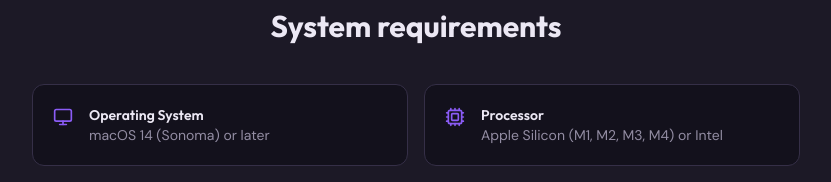
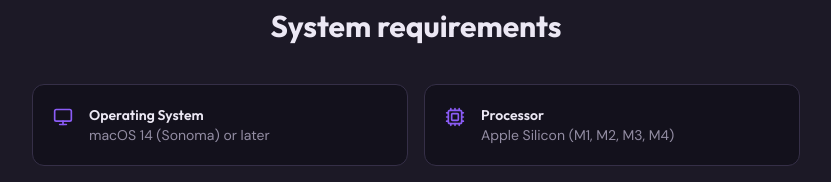
Before and after one commit to michellemayes/nootle, a Next.js app in the folder site/: page / in a window 1280 px wide. Shown: the part 6760-6942 px from the top of the page, without its empty margins (224-1055 px from the left). Built offline with nearby package versions, Linux system fonts and the light colour scheme.

Commit message:
ci: drop Intel Mac builds, ship Apple Silicon only (#108)

```diff
--- a/site/components/SystemRequirements.tsx
+++ b/site/components/SystemRequirements.tsx
@@ -10,7 +10,7 @@
   {
     icon: Cpu,
     label: "Processor",
-    value: "Apple Silicon (M1, M2, M3, M4) or Intel",
+    value: "Apple Silicon (M1, M2, M3, M4)",
   },
   {
     icon: HardDrive,
--- a/site/components/faq-data.ts
+++ b/site/components/faq-data.ts
@@ -17,7 +17,7 @@
   {
     question: "What macOS version does Nootle require?",
     answer:
-      "Nootle requires macOS 14 (Sonoma) or later. It runs natively on both Apple Silicon (M1, M2, M3, M4) and Intel Macs. The app requires Microphone and Screen Recording permissions to capture meeting audio.",
+      "Nootle requires macOS 14 (Sonoma) or later on Apple Silicon (M1, M2, M3, M4). Intel Macs are not supported. The app requires Microphone and Screen Recording permissions to capture meeting audio.",
   },
   {
     question: "How does the AI chat feature work?",
```
Also changed, not shown: 1 other file (tests, documents, lock files or other folders).
